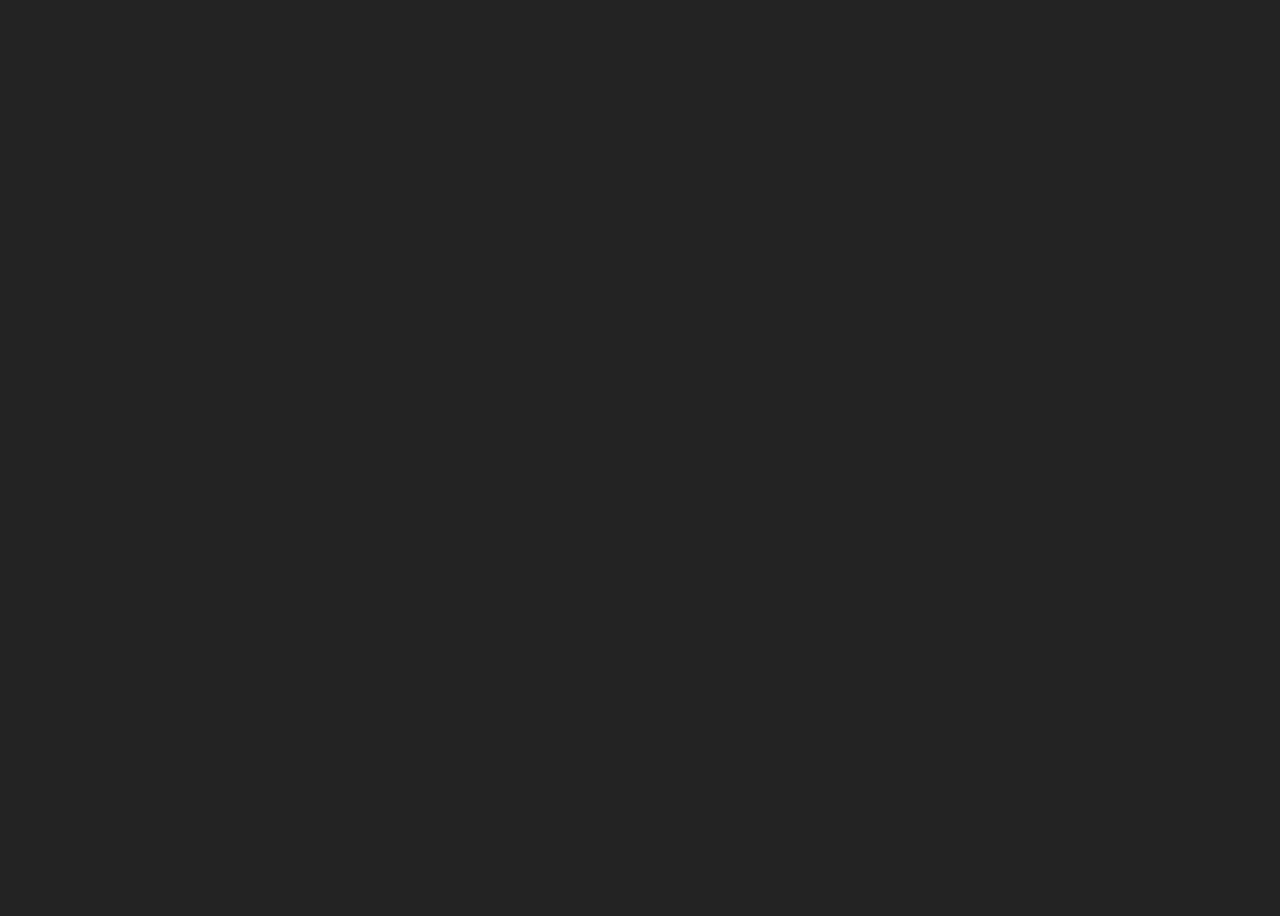
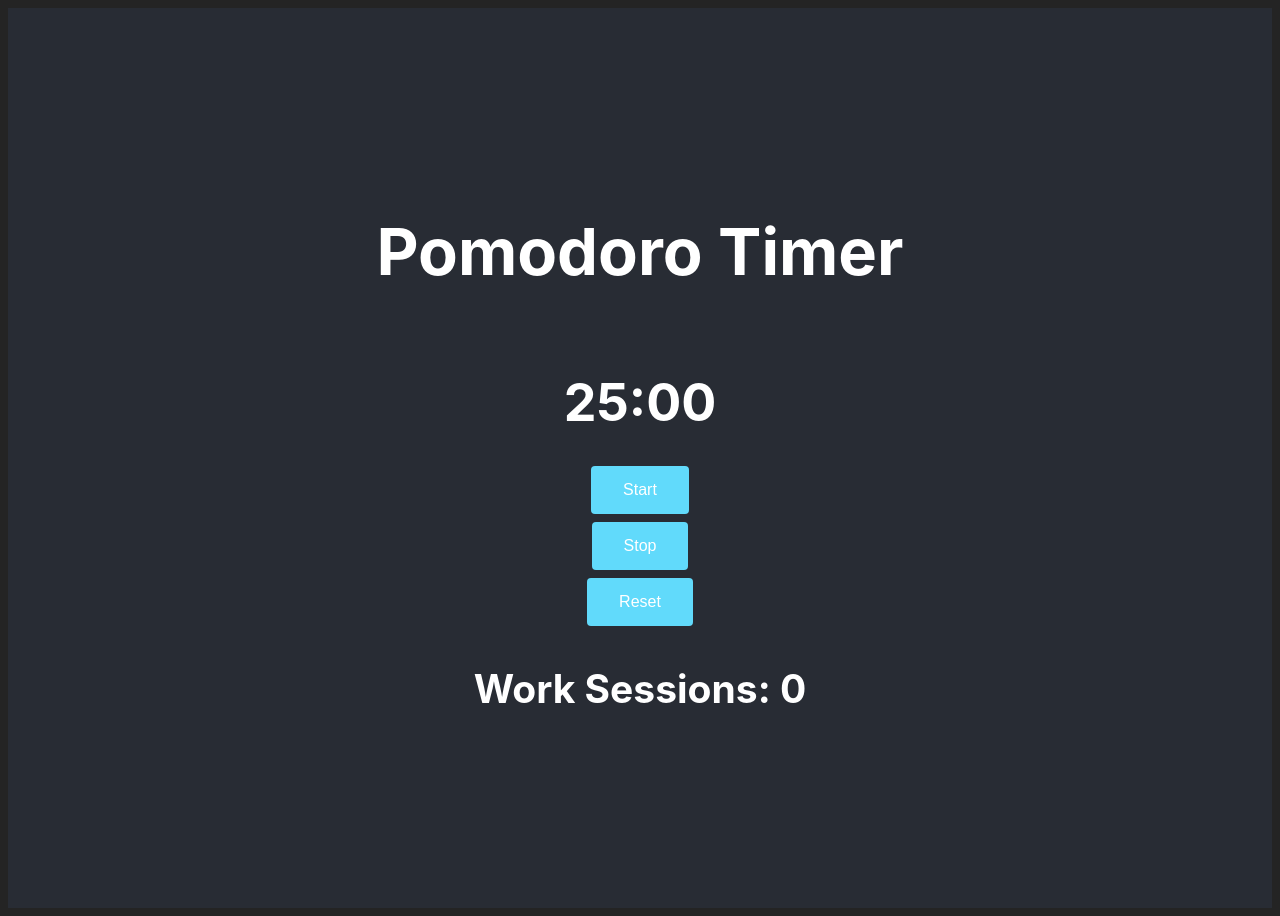
Before and after one commit to MrJanHorak/pomodoro-timer, a React (Vite) app: page / in a window 1280 px wide. Before the commit the page ends 800 px from the top, so only its background shows below. Built offline with nearby package versions, Linux system fonts and the light colour scheme.

Commit message:
finish basic code base for a simple timer

```diff
--- a/src/App.css
+++ b/src/App.css
@@ -0,0 +1,40 @@
+.App {
+  text-align: center;
+  padding: 50px;
+  background-color: #282c34;
+  min-height: 100vh;
+  display: flex;
+  flex-direction: column;
+  align-items: center;
+  justify-content: center;
+  font-size: calc(10px + 2vmin);
+  color: white;
+}
+
+h1 {
+  font-size: 2.5em;
+}
+
+h2 {
+  font-size: 2em;
+  margin: 20px;
+}
+
+h3 {
+  font-size: 1.5em;
+  margin-top: 30px;
+}
+
+button {
+  background-color: #61dafb;
+  border: none;
+  color: white;
+  padding: 15px 32px;
+  text-align: center;
+  text-decoration: none;
+  display: inline-block;
+  font-size: 16px;
+  margin: 4px 2px;
+  cursor: pointer;
+  border-radius: 4px;
+}
--- a/src/App.tsx
+++ b/src/App.tsx
@@ -1,13 +1,63 @@
-
-import './App.css'
+import { useState, useEffect } from 'react';
+import './App.css';
 
 function App() {
+  const [minutes, setMinutes] = useState(25);
+  const [seconds, setSeconds] = useState(0);
+  const [displayTime, setDisplayTime] = useState('');
+  const [isRunning, setIsRunning] = useState(false);
+  const [isWorkTime, setIsWorkTime] = useState(true);
+  const [workSessions, setWorkSessions] = useState(0);
+
+  const startTimer = () => setIsRunning(true);
+  const stopTimer = () => setIsRunning(false);
+  const resetTimer = () => {
+    setMinutes(25);
+    setSeconds(0);
+    setIsRunning(false);
+  };
+  const switchTimer = () => setIsWorkTime(!isWorkTime);
+
+  useEffect(() => {
+    setDisplayTime(
+      `${minutes.toString().padStart(2, '0')}:${seconds
+        .toString()
+        .padStart(2, '0')}`
+    );
+  }, [minutes, seconds]);
+
+  useEffect(() => {
+
+    let interval: number;
+    if (isRunning) {
+      interval = window.setInterval(() => {
+        if (seconds > 0) setSeconds(seconds - 1);
+        else if (seconds === 0) {
+          if (minutes === 0) {
+            switchTimer();
+            if (isWorkTime) setMinutes(5); // break time
+            else {
+              setMinutes(25); // work time
+              setWorkSessions(workSessions + 1);
+            }
+          } else setMinutes(minutes - 1);
+          setSeconds(59);
+        }
+      }, 1000);
+    }
+    return () => window.clearInterval(interval);
+  }, [isRunning, minutes, seconds]);
 
   return (
-    <>
-
-    </>
-  )
+    <div className='App'>
+      <h1>Pomodoro Timer</h1>
+      <h2>{displayTime}</h2>
+      <button onClick={startTimer}>Start</button>
+      <button onClick={stopTimer}>Stop</button>
+      <button onClick={resetTimer}>Reset</button>
+      <h3>Work Sessions: {workSessions}</h3>
+    </div>
+  );
 }
 
-export default App
+export default App;
```
